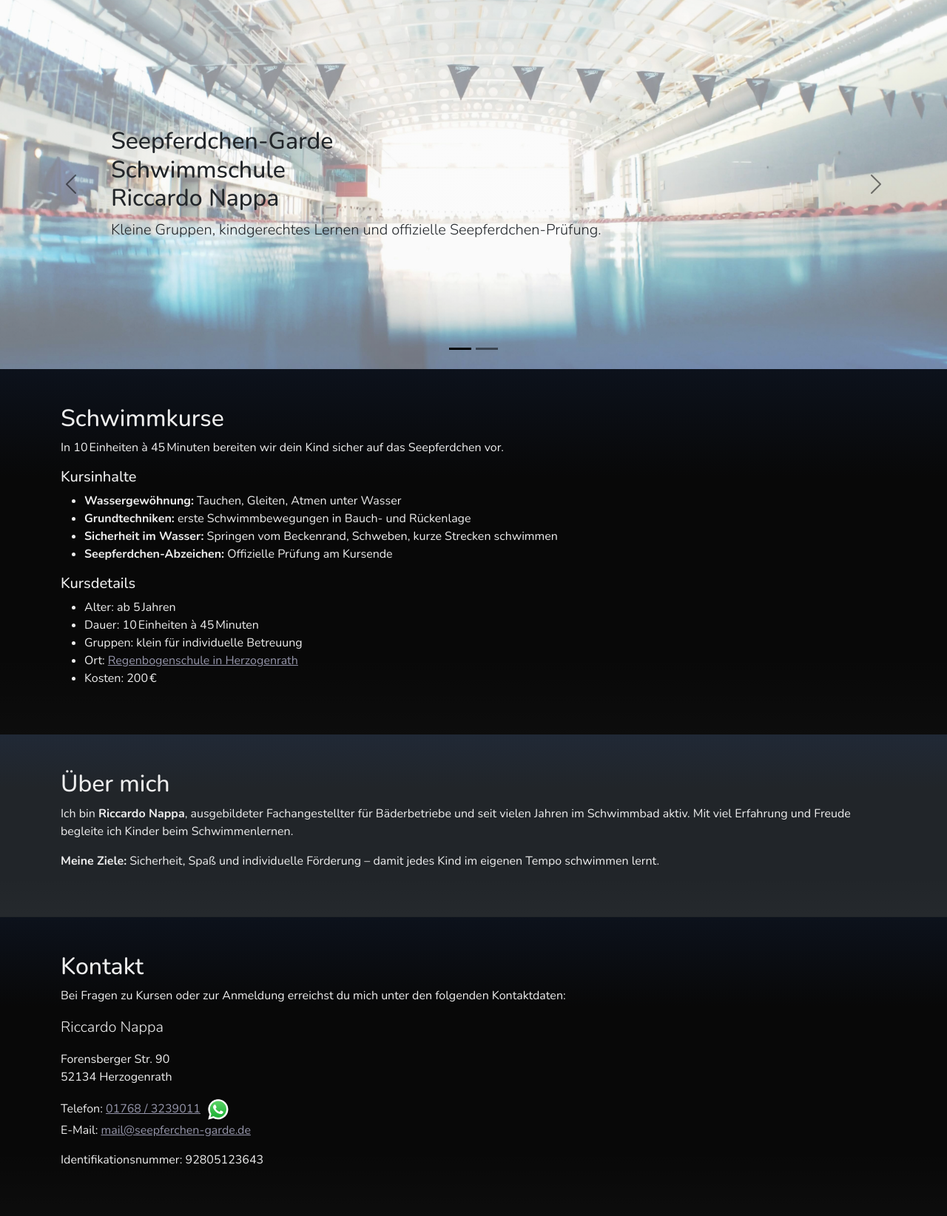
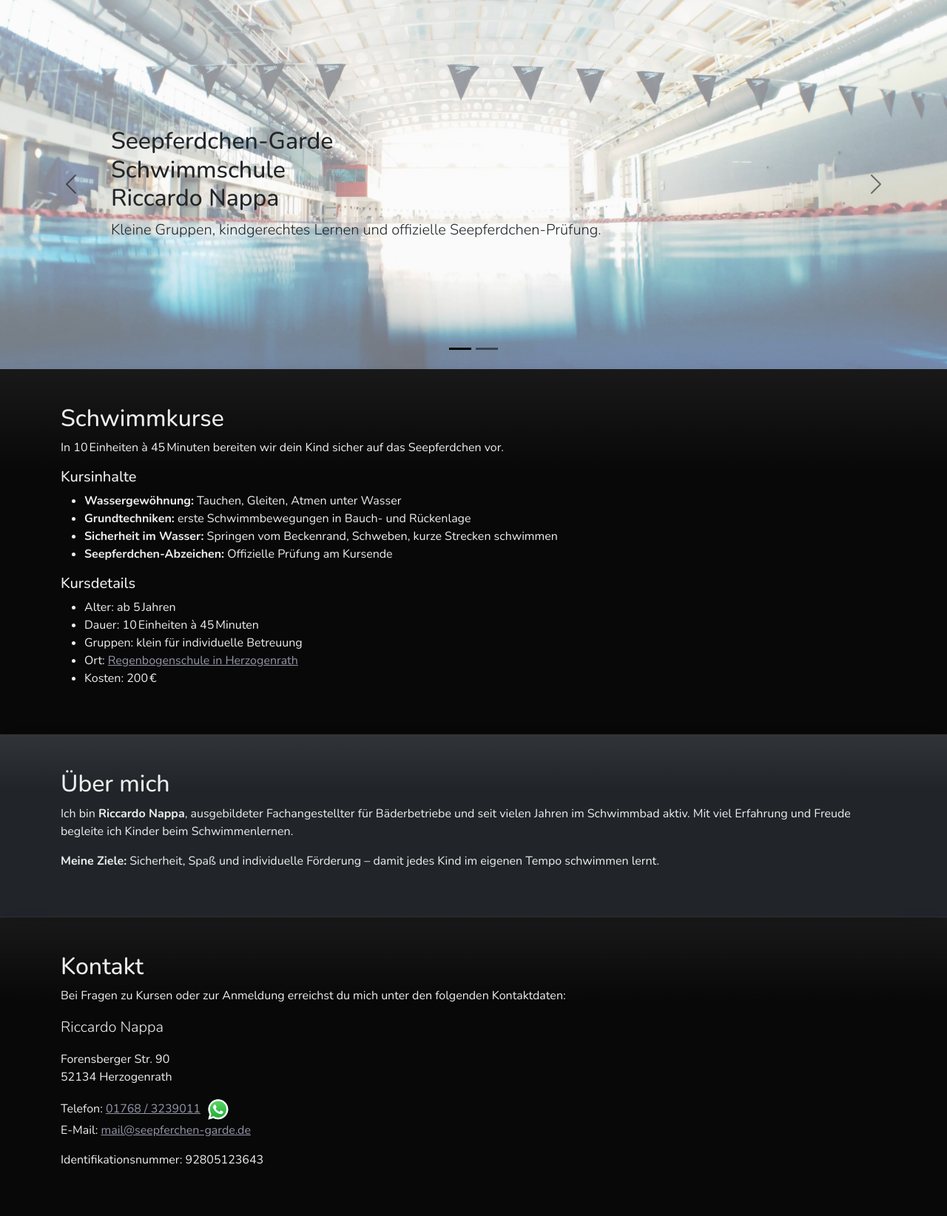
Before and after one commit to net-idea/seepferdchen-garde, a PHP site: page / in a window 1280 px wide. Shown: the part 57-1701 px from the top of the page at 74% size. Run offline with PHP 8.4, Linux system fonts and the light colour scheme.

Commit message:
feat: Change the carousel identifier id and sections background

```diff
--- a/index.php
+++ b/index.php
@@ -97,10 +97,10 @@
 </nav>
 
 <!-- Carousel Slider as hero banner -->
-<div id="carouselStartseite" class="carousel slide" data-bs-ride="carousel" aria-label="Hero Slider">
+<div id="mainCarousel" class="carousel slide" data-bs-ride="carousel" aria-label="Hero Slider">
     <div class="carousel-indicators">
-        <button type="button" data-bs-target="#carouselStartseite" data-bs-slide-to="0" class="active" aria-current="true" aria-label="Slide 1"></button>
-        <button type="button" data-bs-target="#carouselStartseite" data-bs-slide-to="1" aria-label="Slide 2"></button>
+        <button type="button" data-bs-target="#mainCarousel" data-bs-slide-to="0" class="active" aria-current="true" aria-label="Slide 1"></button>
+        <button type="button" data-bs-target="#mainCarousel" data-bs-slide-to="1" aria-label="Slide 2"></button>
     </div>
     <div class="carousel-inner">
         <div class="carousel-item carousel-item-1 bg-secondary text-dark active">
@@ -116,15 +116,15 @@
         <div class="carousel-item carousel-item-2 bg-secondary text-dark">
             <div class="container py-5">
                 <h2 class="h2">Erfahrung, Sicherheit und Spaß im Wasser</h2>
-                <p class="mb-0">Individuelle Förderung für Kinder ab 5 Jahren.</p>
+                <p class="lead mb-0">Individuelle Förderung für Kinder ab 5 Jahren.</p>
             </div>
         </div>
     </div>
-    <button class="carousel-control-prev" type="button" data-bs-target="#carouselStartseite" data-bs-slide="prev" aria-label="Vorheriger Slide">
+    <button class="carousel-control-prev" type="button" data-bs-target="#mainCarousel" data-bs-slide="prev" aria-label="Vorheriger Slide">
         <span class="carousel-control-prev-icon" aria-hidden="true"></span>
         <span class="visually-hidden">Previous</span>
     </button>
-    <button class="carousel-control-next" type="button" data-bs-target="#carouselStartseite" data-bs-slide="next" aria-label="Nächster Slide">
+    <button class="carousel-control-next" type="button" data-bs-target="#mainCarousel" data-bs-slide="next" aria-label="Nächster Slide">
         <span class="carousel-control-next-icon" aria-hidden="true"></span>
         <span class="visually-hidden">Next</span>
     </button>
--- a/style/main.css
+++ b/style/main.css
@@ -60,11 +60,16 @@ section#ueber-mich,
 section#kontakt {
   position: relative;
   background-image:
-    linear-gradient(180deg, rgba(29, 54, 101, 0.21), rgba(255, 255, 255, 0)),
-    linear-gradient(0deg, rgba(255, 255, 255, 0.02), rgba(255, 255, 255, 0));
+    linear-gradient(180deg, rgba(255, 255, 255, 0.07), rgba(255, 255, 255, 0)),
+    linear-gradient(0deg, rgba(255, 255, 255, 0), rgba(255, 255, 255, 0));
   background-repeat: no-repeat;
   background-size: 100% 35%, 100% 25%;
   background-position: top left, bottom left;
+  box-shadow:
+    0 12px 28px -18px rgba(0, 0, 0, 0.85),
+    0 4px 10px -4px rgba(0, 0, 0, 0.6),
+    0 0 0 1px rgba(255, 255, 255, 0.05);
+  overflow: hidden;
 }
 
 /* Slightly stronger sheen on hover-capable wide screens (still subtle) */
```
